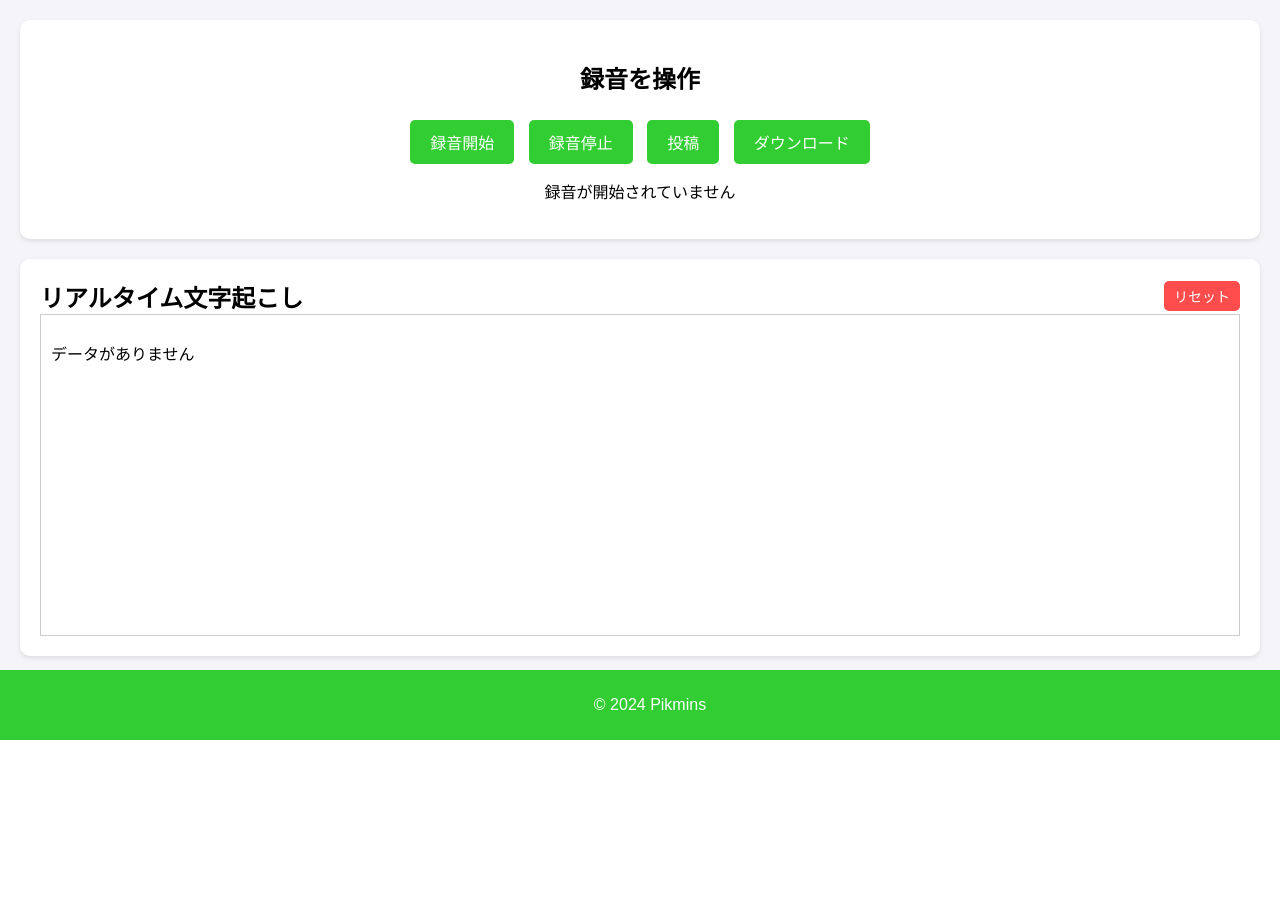
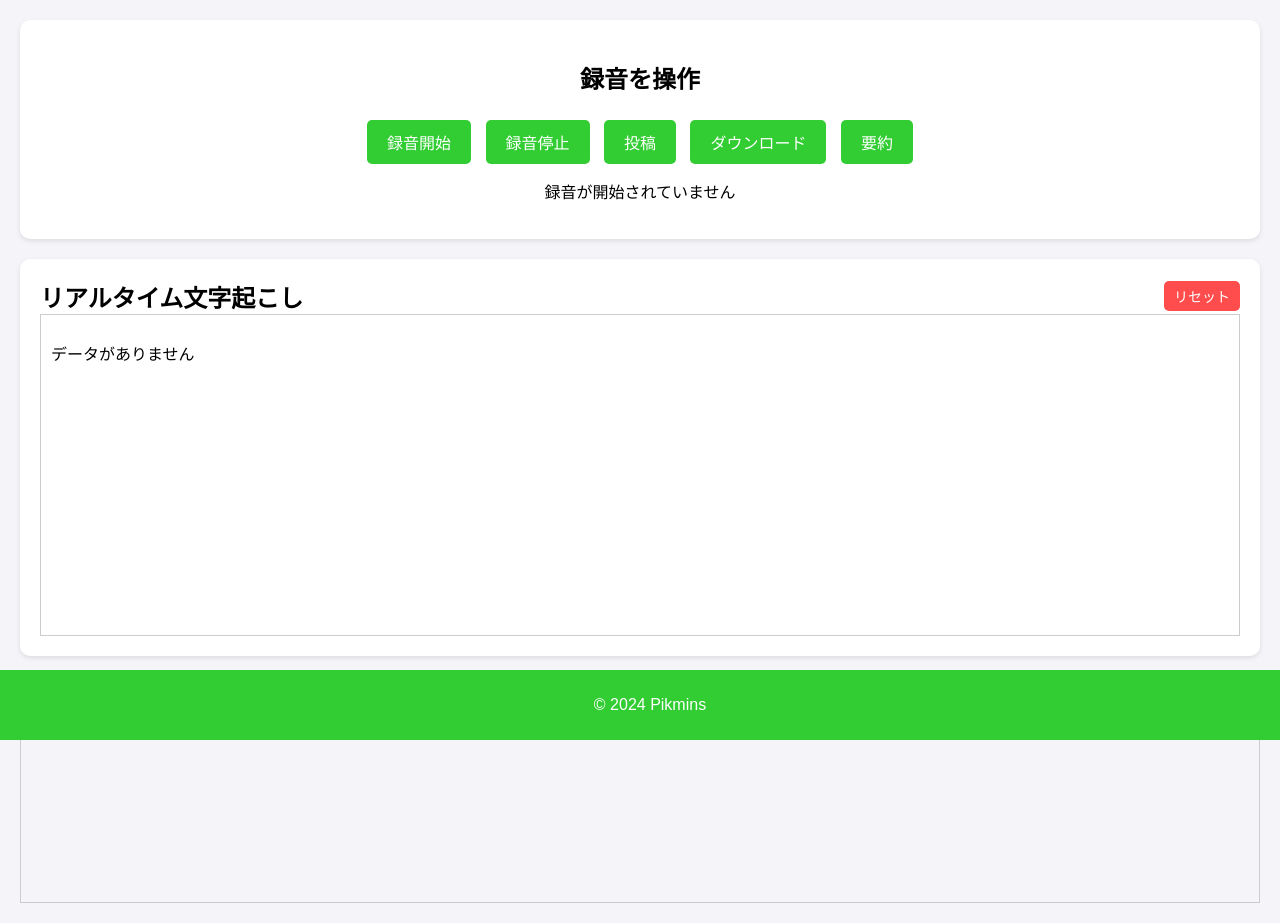
Before and after one commit to tamadalab/Pikmin-s, a Flask app: page / in a window 1280 px wide. Shown: the part 60-983 px from the top of the page. Before the commit the page ends 800 px from the top, so only its background shows below. Run offline with Flask 3, Linux system fonts and the light colour scheme.

Commit message:
要約機能追加に伴うindex.htmlの修正

```diff
--- a/mojimin/templates/index.html
+++ b/mojimin/templates/index.html
@@ -116,6 +116,7 @@
             <button id="stopRecording" disabled>録音停止</button>
             <button id="postTranscription">投稿</button>
             <button id="downloadTranscription">ダウンロード</button>
+            <button id="summarizeTranscription">要約</button>
             <p id="recordingStatus" style="margin-top: 10px;">録音が開始されていません</p>
         </div>
 
@@ -131,6 +132,15 @@
                 <!-- 文字起こし内容がここに表示されます -->
             </div>
         </div>
+
+        <!-- Summary Area -->
+        <div class="summary-area">
+            <h2>要約</h2>
+            <div id="summaryContent" style="height: 150px; overflow-y: auto; border: 1px solid #ccc; padding: 10px;">
+                <!-- 要約内容がここに表示されます -->
+            </div>
+        </div>
+
     </main>
 
     <footer>
@@ -143,6 +153,7 @@
         const stopButton = document.getElementById('stopRecording');
         const postButton = document.getElementById('postTranscription');
         const downloadButton = document.getElementById('downloadTranscription');
+        const summarizeButton = document.getElementById('summarizeTranscription');
         const resetButton = document.getElementById('resetTranscription');
         const statusText = document.getElementById('recordingStatus');
         const transcriptionArea = document.getElementById('transcriptionArea');
@@ -279,6 +290,19 @@
             .catch(error => console.error("エラー:", error));
     });
 
+    // 要約ボタンのクリックイベント
+    summarizeButton.addEventListener('click', () => {
+        fetch('/execute-summary', { method: 'POST' })
+            .then(response => {
+                if (response.ok) {
+                    alert("要約が完了しました。");
+                } else {
+                    alert("要約中にエラーが発生しました。");
+                }
+            })
+            .catch(error => console.error("エラー:", error));
+    });
+
     </script>
 </body>
 
--- a/mojimin/views.py
+++ b/mojimin/views.py
@@ -19,8 +19,8 @@
 def start_recording():
     global process
     try:
-        # maketest.py をバックグラウンドで実行
-        process = subprocess.Popen(['python', 'maketest.py'])
+        # transcription.py をバックグラウンドで実行
+        process = subprocess.Popen(['python', 'transcription.py'])
         return jsonify({"message": "Recording started successfully"}), 200
     except Exception as e:
         return jsonify({"error": str(e)}), 500
--- a/server.py
+++ b/server.py
@@ -1,4 +1,4 @@
-from testapp.views import app  # Flaskアプリをインポート
+from mojimin.views import app  # Flaskアプリをインポート
 
 if __name__ == '__main__':
-    app.run(debug=True)
+    app.run(debug=True, port=5002)
```
Also changed, not shown: README.md, 2 other files.
